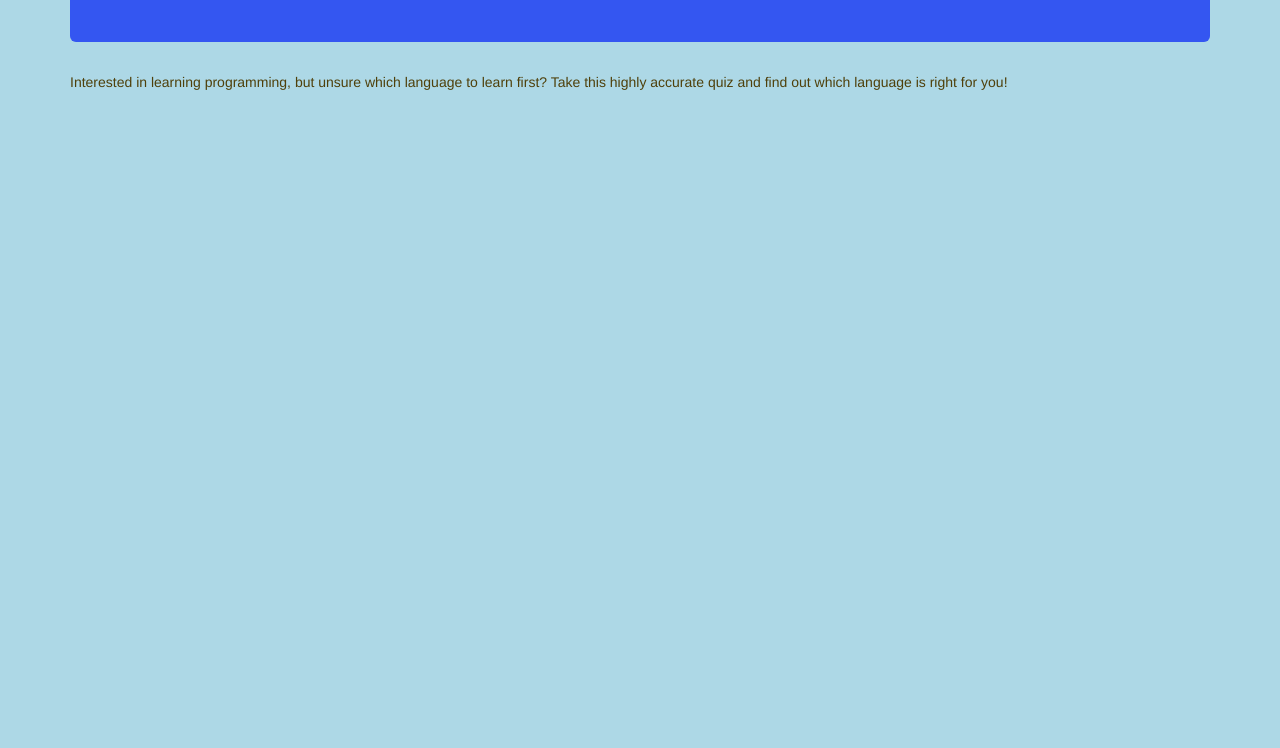
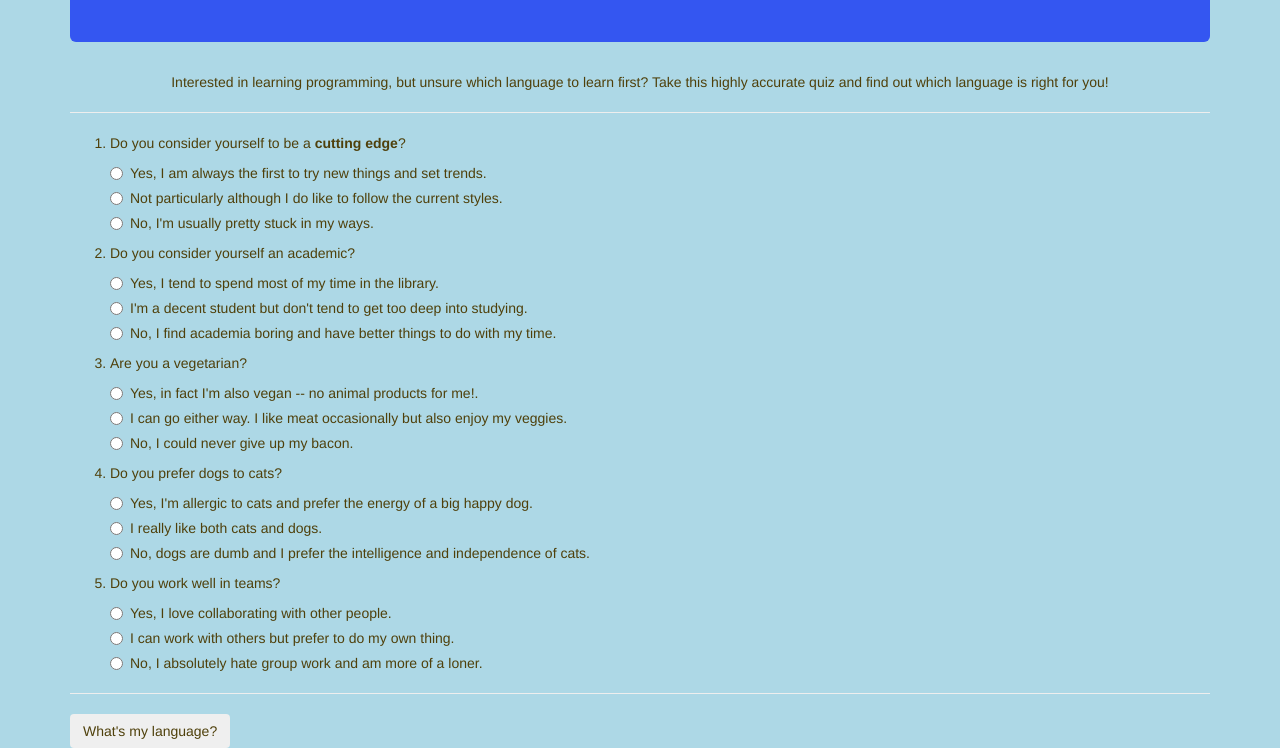
Before and after one commit to amypierce/suggester, a plain HTML site: page index.html in a window 1280 px wide. Shown: the part 133-881 px from the top of the page. Before the commit the page ends 800 px from the top, so only its background shows below. Drawn offline with Linux system fonts and the light colour scheme.

Commit message:
Add quiz questions with choices yes, maybe, and no answers.

```diff
--- a/index.html
+++ b/index.html
@@ -10,10 +10,115 @@
     <body>
         <div class="container">
             <div class="jumbotron">
-                <h2>What Programming Language Should You Learn?</h2>
+                <h2 align="center">Which Programming Language Should You Learn?</h2>
             </div>
 
-        <p>Interested in learning programming, but unsure which language to learn first? Take this highly accurate quiz and find out which language is right for you!</p>
+        <p align="center">Interested in learning programming, but unsure which language to learn first? Take this highly accurate quiz and find out which language is right for you!</p>
 
+        <hr>
+
+        <form id="quiz">
+
+            <ol>
+                <li>Do you consider yourself to be a <strong> cutting edge</strong>?</li>
+                <div class="radio">
+                  <label>
+                    <input type="radio" name="q1" value="yes">
+                    Yes, I am always the first to try new things and set trends.
+                  </label>
+                </div>
+                <div class="radio">
+                  <label>
+                    <input type="radio" name="q1" value="maybe">
+                    Not particularly although I do like to follow the current styles.
+                  </label>
+                </div>
+                <div class="radio">
+                  <label>
+                    <input type="radio" name="q1" value="no">
+                    No, I'm usually pretty stuck in my ways.
+                  </label>
+                </div>
+                <li>Do you consider yourself an academic?</li>
+                <div class="radio">
+                  <label>
+                    <input type="radio" name="q2" value="yes">
+                    Yes, I tend to spend most of my time in the library.
+                  </label>
+                </div>
+                <div class="radio">
+                  <label>
+                    <input type="radio" name="q2" value="maybe">
+                    I'm a decent student but don't tend to get too deep into studying.
+                  </label>
+                </div>
+                <div class="radio">
+                  <label>
+                    <input type="radio" name="q2" value="no">
+                    No, I find academia boring and have better things to do with my time.
+                  </label>
+                </div>
+                <li>Are you a vegetarian?</li>
+                <div class="radio">
+                  <label>
+                    <input type="radio" name="q3" value="yes">
+                    Yes, in fact I'm also vegan -- no animal products for me!.
+                  </label>
+                </div>
+                <div class="radio">
+                  <label>
+                    <input type="radio" name="q3" value="maybe">
+                    I can go either way. I like meat occasionally but also enjoy my veggies.
+                  </label>
+                </div>
+                <div class="radio">
+                  <label>
+                    <input type="radio" name="q3" value="no">
+                    No, I could never give up my bacon.
+                  </label>
+                </div>
+                <li>Do you prefer dogs to cats?</li>
+                <div class="radio">
+                  <label>
+                    <input type="radio" name="q4" value="yes">
+                    Yes, I'm allergic to cats and prefer the energy of a big happy dog.
+                  </label>
+                </div>
+                <div class="radio">
+                  <label>
+                    <input type="radio" name="q4" value="maybe">
+                    I really like both cats and dogs.
+                  </label>
+                </div>
+                <div class="radio">
+                  <label>
+                    <input type="radio" name="q4" value="no">
+                    No, dogs are dumb and I prefer the intelligence and independence of cats.
+                  </label>
+                </div>
+                <li>Do you work well in teams?</li>
+                <div class="radio">
+                  <label>
+                    <input type="radio" name="q5" value="yes">
+                    Yes, I love collaborating with other people.
+                  </label>
+                </div>
+                <div class="radio">
+                  <label>
+                    <input type="radio" name="q5" value="maybe">
+                    I can work with others but prefer to do my own thing.
+                  </label>
+                </div>
+                <div class="radio">
+                  <label>
+                    <input type="radio" name="q5" value="no">
+                    No, I absolutely hate group work and am more of a loner.
+                  </label>
+                </div>
+              </ol>
+              <hr>
+              <button type="submit" class="btn">What's my language?</button>
+            </form>
+          </div>
     </body>
 </html>
```
